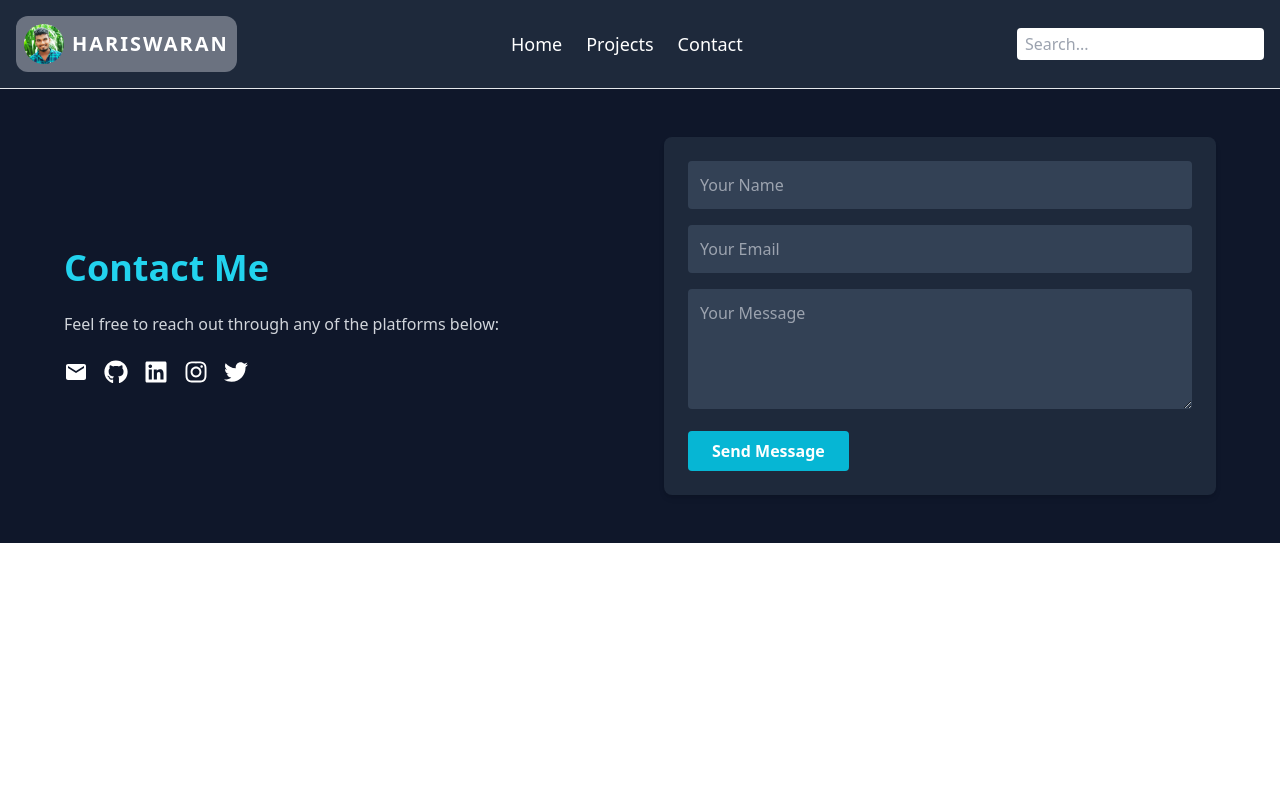
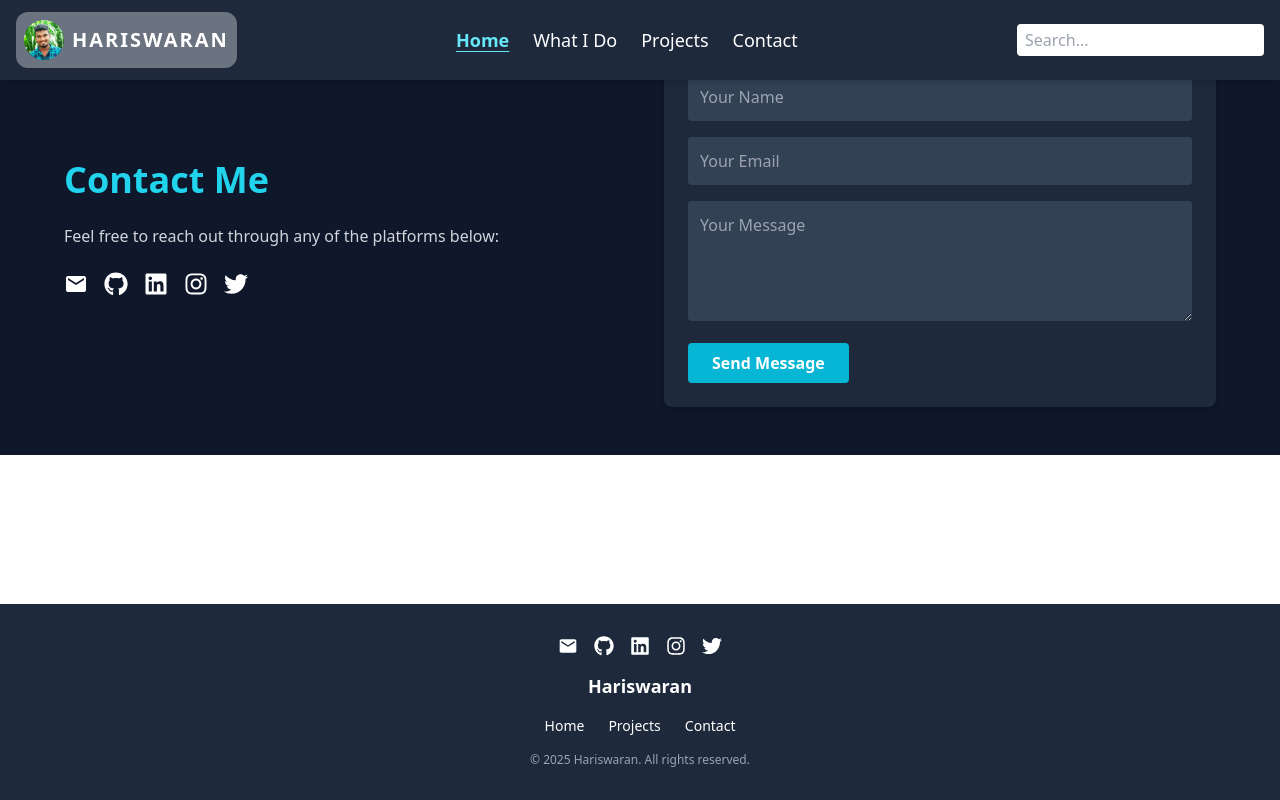
Before and after one commit to hariswaran-v/portfolio-with-react-ai, a React (Create React App) app: page /contact in a window 1280 px wide. Built offline with nearby package versions, Linux system fonts and the light colour scheme.

Commit message:
feat: structured by components

```diff
--- a/src/Footer.js
+++ b/src/Footer.js
@@ -1,5 +1,5 @@
 import { Link } from "react-router-dom";
-import SocialMediaLinks from "./SocialMediaLinks";
+import SocialMediaLinks from "./components/SocialMediaLinks";
 
 const Footer = () => {
   return (
--- a/src/Layout/Layout.js
+++ b/src/Layout/Layout.js
@@ -1,11 +1,15 @@
 import { Outlet } from "react-router-dom";
 import Navbar from "../Navbar";
+import Footer from "../Footer"; // <-- import your Footer component
 
 const Layout = () => (
-  <div>
+  <div className="flex flex-col min-h-screen">
     <Navbar />
     <hr />
-    <Outlet />
+    <main className="flex-1">
+      <Outlet />
+    </main>
+    <Footer />
   </div>
 );
 
--- a/src/Navbar.js
+++ b/src/Navbar.js
@@ -1,44 +1,75 @@
-import { useState } from "react";
-import { Link } from "react-router-dom";
+import { useEffect, useState } from "react";
 import { FaBars, FaTimes } from "react-icons/fa";
+
+const sections = ["home", "about", "services", "projects", "contact"];
 
 const Navbar = () => {
   const [menuOpen, setMenuOpen] = useState(false);
+  const [activeSection, setActiveSection] = useState("home");
+
+  useEffect(() => {
+    const observer = new IntersectionObserver(
+      (entries) => {
+        entries.forEach((entry) => {
+          if (entry.isIntersecting) {
+            setActiveSection(entry.target.id);
+          }
+        });
+      },
+      { threshold: 0.6 }
+    );
+
+    sections.forEach((id) => {
+      const section = document.getElementById(id);
+      if (section) observer.observe(section);
+    });
+
+    return () => observer.disconnect();
+  }, []);
+
+  const NavLink = ({ id, label }) => (
+    <a
+      href={`#${id}`}
+      onClick={() => setMenuOpen(false)}
+      className={`hover:text-cyan-400 transition ${
+        activeSection === id
+          ? "font-bold underline underline-offset-4 text-cyan-300"
+          : ""
+      }`}
+    >
+      {label}
+    </a>
+  );
 
   return (
-    <nav className="bg-slate-800 text-white p-4">
-      <div className="flex items-center justify-between">
-        {/* Left - Logo */}
+    <nav className="fixed top-0 left-0 w-full bg-slate-800 text-white shadow-md z-50">
+      <div className="flex items-center justify-between px-4 py-3">
+        {/* Logo */}
         <div className="flex items-center gap-2 bg-gray-500 p-2 rounded-xl">
           <img
-            src="/images/profile.jpg"
+            src="./images/profile.jpg"
             alt="profile"
             className="rounded-full w-10 h-10"
           />
           <h4 className="tracking-widest font-semibold text-xl">HARISWARAN</h4>
         </div>
 
-        {/* Hamburger Icon - Mobile Only */}
+        {/* Hamburger - Mobile */}
         <div className="md:hidden">
           <button onClick={() => setMenuOpen(!menuOpen)}>
             {menuOpen ? <FaTimes size={24} /> : <FaBars size={24} />}
           </button>
         </div>
 
-        {/* Center - Navigation Links (Desktop) */}
+        {/* Links - Desktop */}
         <div className="hidden md:flex gap-6 text-lg font-medium">
-          <Link to="/" className="hover:text-gray-300">
-            Home
-          </Link>
-          <Link to="/project" className="hover:text-gray-300">
-            Projects
-          </Link>
-          <Link to="/contact" className="hover:text-gray-300">
-            Contact
-          </Link>
+          <NavLink id="home" label="Home" />
+          <NavLink id="services" label="What I Do" />
+          <NavLink id="projects" label="Projects" />
+          <NavLink id="contact" label="Contact" />
         </div>
 
-        {/* Right - Search Bar (Desktop Only) */}
+        {/* Search - Desktop */}
         <div className="hidden md:block">
           <input
             type="text"
@@ -48,34 +79,17 @@ const Navbar = () => {
         </div>
       </div>
 
-      {/* Mobile Menu Dropdown */}
+      {/* Links - Mobile */}
       {menuOpen && (
-        <div className="md:hidden mt-4 flex flex-col gap-4 text-lg font-medium">
-          <Link
-            to="/"
-            className="hover:text-gray-300"
-            onClick={() => setMenuOpen(false)}
-          >
-            Home
-          </Link>
-          <Link
-            to="/project"
-            className="hover:text-gray-300"
-            onClick={() => setMenuOpen(false)}
-          >
-            Project
-          </Link>
-          <Link
-            to="/contact"
-            className="hover:text-gray-300"
-            onClick={() => setMenuOpen(false)}
-          >
-            Contact
-          </Link>
+        <div className="md:hidden flex flex-col items-start px-4 pb-4 gap-4 text-lg font-medium">
+          <NavLink id="home" label="Home" />
+          <NavLink id="services" label="What I Do" />
+          <NavLink id="projects" label="Projects" />
+          <NavLink id="contact" label="Contact" />
           <input
             type="text"
             placeholder="Search..."
-            className="rounded px-2 py-1 text-black focus:outline-none"
+            className="rounded px-2 py-1 text-black focus:outline-none w-full"
           />
         </div>
       )}
--- a/src/index.js
+++ b/src/index.js
@@ -1,9 +1,9 @@
 import React from "react";
 import ReactDOM from "react-dom/client";
 import { createBrowserRouter, RouterProvider } from "react-router-dom";
-import Home from "./Home";
-import Projects from "./Projects";
-import Contact from "./Contact";
+import Home from "./pages/Home";
+import Projects from "./pages/Projects";
+import Contact from "./pages/Contact";
 import Layout from "./Layout/Layout";
 import index from "./index.css";
 
--- a/src/About.js
+++ b/src/pages/About.js
@@ -1,4 +1,4 @@
-import Button from "./Button";
+import Button from "../components/Button";
 
 const About = () => {
   return (
@@ -7,7 +7,7 @@ const About = () => {
         {/* Left: Profile Image */}
         <div className="flex-1 flex justify-center">
           <img
-            src="/images/profile.jpg"
+            src="./images/profile.jpg"
             alt="Hariswaran Profile"
             className="w-48 sm:w-64 md:w-72 object-cover border-4 border-cyan-400 rounded-xl shadow-md"
           />
--- a/src/Contact.js
+++ b/src/pages/Contact.js
@@ -1,9 +1,9 @@
-import SocialMediaLinks from "./SocialMediaLinks";
+import SocialMediaLinks from "../components/SocialMediaLinks";
 
 const Contact = () => {
   return (
     <section className="bg-slate-900 px-6 py-12 text-white">
-      <div className="max-w-6xl mx-auto grid md:grid-cols-2 gap-12 items-center">
+      <div className="max-w-6xl mx-auto min-h-[6vh] grid md:grid-cols-2 gap-12 items-center">
         {/* Left Side - Social Info */}
         <div className="space-y-6">
           <h2 className="text-4xl font-bold text-cyan-400">Contact Me</h2>
--- a/src/Home.js
+++ b/src/pages/Home.js
@@ -1,11 +1,11 @@
 import { SiMongodb, SiExpress, SiReact, SiNodedotjs } from "react-icons/si";
-import Button from "./Button";
+import Button from "../components/Button";
+import SocialMediaLinks from "../components/SocialMediaLinks";
+import About from "./About";
 import Services from "./Services";
 import Projects from "./Projects";
 import Contact from "./Contact";
-import SocialMediaLinks from "./SocialMediaLinks";
-import About from "./About";
-import Footer from "./Footer";
+import Footer from "../Footer";
 
 const mernSkills = [
   { icon: <SiMongodb />, label: "MongoDB", hover: "hover:text-green-400" },
@@ -18,8 +18,11 @@ const Home = () => {
   return (
     <>
       {/* Hero Section */}
-      <main className="bg-slate-700 flex items-center justify-center px-4 sm:px-6 py-12">
-        <div className="flex flex-col md:flex-row items-center justify-between max-w-6xl w-full gap-6 md:gap-10">
+      <section
+        id="home"
+        className="bg-slate-700 pt-24 px-4 sm:px-6 py-20 min-h-64 flex items-center justify-center"
+      >
+        <div className="flex flex-col md:flex-row items-center justify-between max-w-6xl w-full gap-6 md:gap-10 py-12">
           {/* Left Side */}
           <div className="flex-1 text-center md:text-left max-w-xl">
             <p className="text-gray-300 text-lg mb-2">Hello, I am</p>
@@ -37,12 +40,8 @@ const Home = () => {
             </p>
 
             {/* Buttons */}
-            <div className="flex gap-4">
-              <Button
-                text="Contact Me"
-                href="mailto:hariswaran@example.com"
-                variant="primary"
-              />
+            <div className="flex gap-4 justify-center md:justify-start">
+              <Button text="Contact Me" href="#contact" variant="primary" />
               <Button
                 text="Download CV"
                 href="/cv.pdf"
@@ -73,7 +72,7 @@ const Home = () => {
           </div>
 
           {/* Right Side - Profile Image */}
-          <div className="flex-1 flex justify-center gap-5">
+          <div className="flex-1 flex justify-center">
             <img
               src="/images/profile.jpg"
               alt="Hariswaran Profile"
@@ -81,18 +80,29 @@ const Home = () => {
             />
           </div>
         </div>
-      </main>
+      </section>
+
       {/* About Section */}
-      <About />
+      <section id="about" className="bg-gray-100 ">
+        <About />
+      </section>
+
       {/* What I Do Section */}
-      <Services />
-      {/* My Projects section */}
-      <Projects />
+      <section id="services" className="bg-white ">
+        <Services />
+      </section>
+
+      {/* Projects Section */}
+      <section id="projects" className="bg-gray-100">
+        <Projects />
+      </section>
+
+      <hr className="border-t border-gray-300 my-0" />
 
       {/* Contact Section */}
-      <Contact />
-      {/* Footer Section */}
-      <Footer />
+      <section id="contact" className="bg-white p">
+        <Contact />
+      </section>
     </>
   );
 };
```
Also changed, not shown: src/components/Button.js (renamed from src/Button.js), src/components/SocialMediaLinks.js (renamed from src/SocialMediaLinks.js), src/pages/Projects.js (renamed from src/Projects.js), src/pages/Services.js (renamed from src/Services.js).
